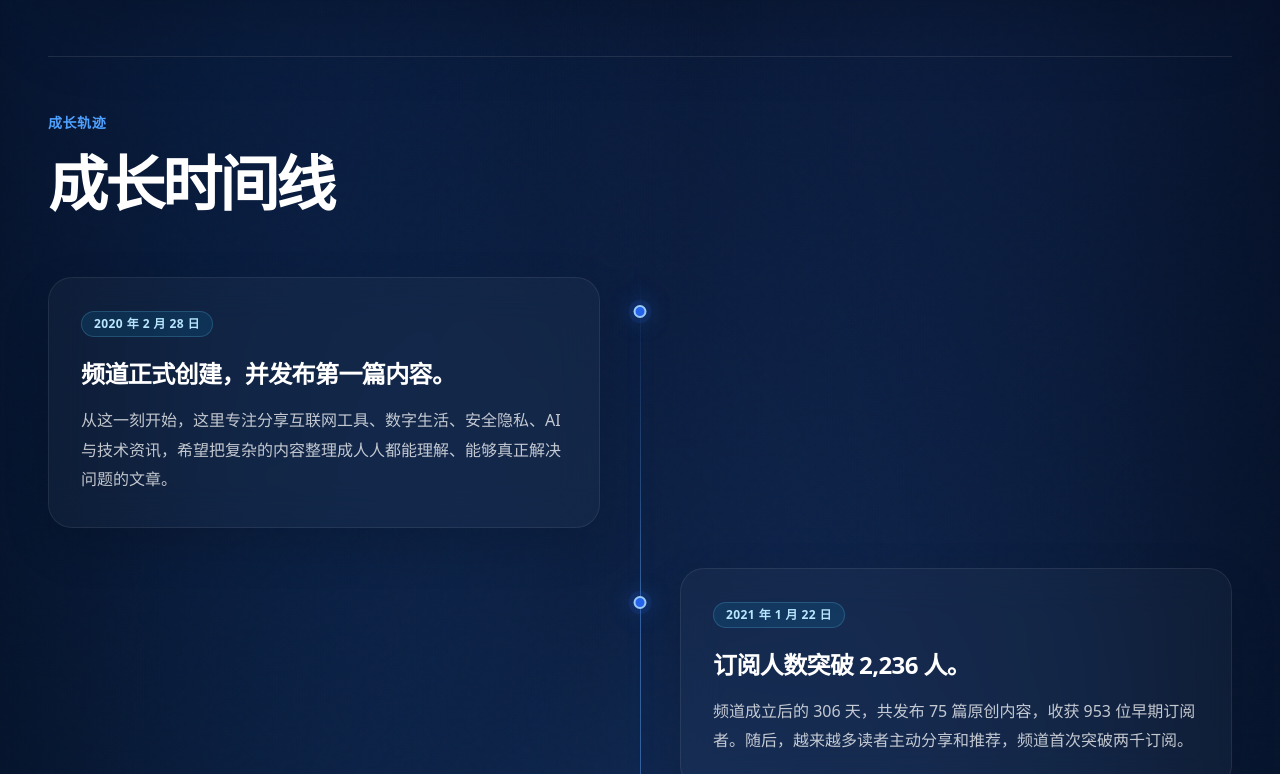
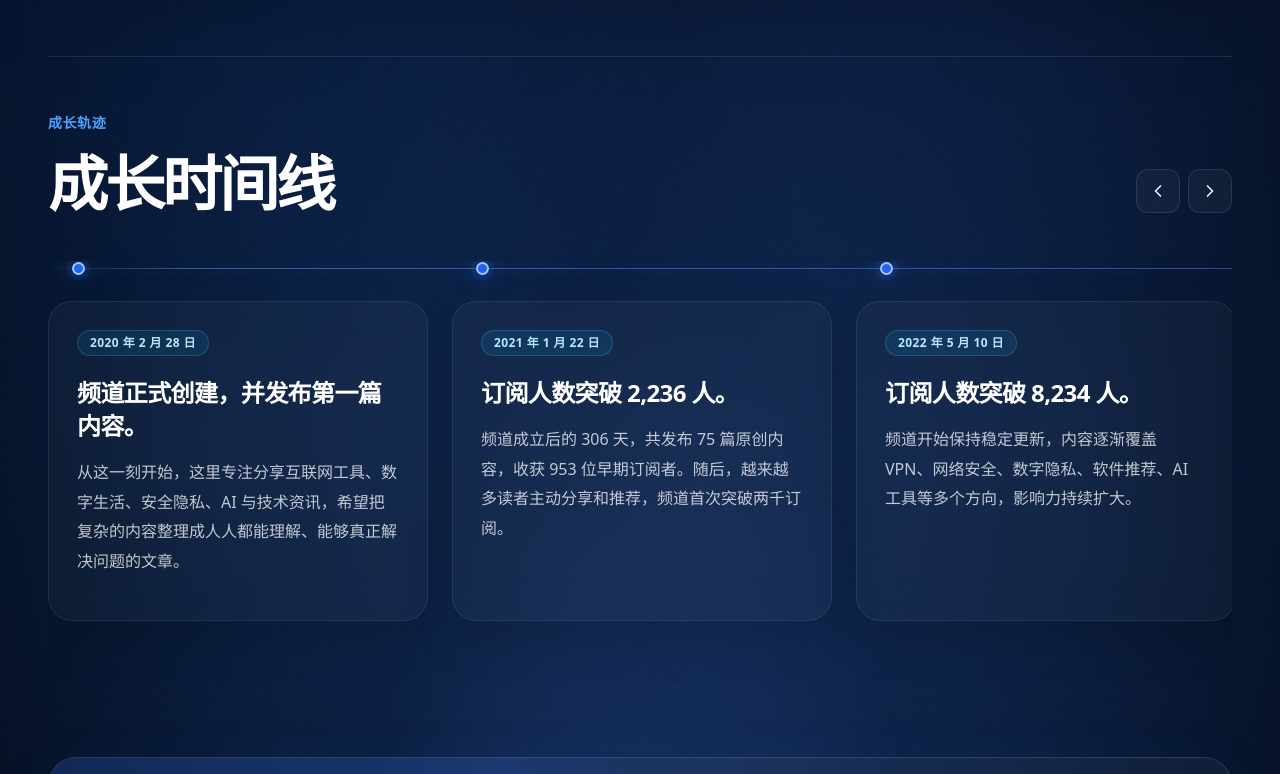
Before and after one commit to yrygsxm/appdo-about, a Next.js app: page / in a window 1280 px wide. Shown: the part 946-1720 px from the top of the page. Built offline with nearby package versions, Linux system fonts and the light colour scheme.

Commit message:
将成长时间线改为横向滑动

```diff
--- a/src/app/globals.css
+++ b/src/app/globals.css
@@ -740,11 +740,31 @@ html,
   box-shadow: 0 18px 44px rgb(12 95 205 / 0.18);
 }
 
-.timeline-line {
-  background: linear-gradient(180deg, transparent 0%, rgb(96 165 250 / 0.48) 9%, rgb(99 102 241 / 0.46) 90%, transparent 100%);
-  background-size: 100% 180%;
-  animation: timeline-flow 7s ease-in-out infinite;
+.timeline-line-horizontal {
+  background: linear-gradient(90deg, transparent 0%, rgb(96 165 250 / 0.48) 7%, rgb(99 102 241 / 0.46) 93%, transparent 100%);
+  background-size: 180% 100%;
+  animation: timeline-flow-horizontal 7s ease-in-out infinite;
   box-shadow: 0 0 18px rgb(59 130 246 / 0.24);
+}
+
+.timeline-horizontal {
+  scrollbar-width: thin;
+  scrollbar-color: rgb(96 165 250 / 0.34) transparent;
+  overscroll-behavior-x: contain;
+  -webkit-overflow-scrolling: touch;
+}
+
+.timeline-horizontal::-webkit-scrollbar {
+  height: 6px;
+}
+
+.timeline-horizontal::-webkit-scrollbar-track {
+  background: transparent;
+}
+
+.timeline-horizontal::-webkit-scrollbar-thumb {
+  border-radius: 999px;
+  background: rgb(96 165 250 / 0.3);
 }
 
 .timeline-dot {
@@ -901,9 +921,16 @@ html,
   box-shadow: 0 26px 58px rgb(37 99 235 / 0.14);
 }
 
-:root[data-theme="light"] .timeline-line {
-  background: linear-gradient(180deg, transparent 0%, rgb(37 99 235 / 0.42) 9%, rgb(79 70 229 / 0.38) 90%, transparent 100%);
+:root[data-theme="light"] .timeline-line-horizontal {
+  background: linear-gradient(90deg, transparent 0%, rgb(37 99 235 / 0.42) 7%, rgb(79 70 229 / 0.38) 93%, transparent 100%);
   box-shadow: 0 0 16px rgb(37 99 235 / 0.14);
+}
+
+:root[data-theme="light"] .timeline-control {
+  border-color: rgb(148 163 184 / 0.26);
+  background: rgb(255 255 255 / 0.72);
+  color: #1d4ed8;
+  box-shadow: inset 0 1px 0 rgb(255 255 255 / 0.86), 0 8px 20px rgb(30 64 175 / 0.07);
 }
 
 :root[data-theme="light"] .timeline-dot {
@@ -1082,13 +1109,13 @@ html,
   }
 }
 
-@keyframes timeline-flow {
+@keyframes timeline-flow-horizontal {
   0%,
   100% {
-    background-position: 50% 0%;
+    background-position: 0% 50%;
   }
   50% {
-    background-position: 50% 100%;
+    background-position: 100% 50%;
   }
 }
 
--- a/src/components/GrowthTimeline.tsx
+++ b/src/components/GrowthTimeline.tsx
@@ -1,7 +1,8 @@
 "use client";
 
 import { motion, useReducedMotion } from "framer-motion";
-import { Sparkles } from "lucide-react";
+import { ChevronLeft, ChevronRight, Sparkles } from "lucide-react";
+import { useRef } from "react";
 import { useLanguage } from "./LanguageProvider";
 import type { Locale } from "@/lib/i18n";
 
@@ -14,6 +15,8 @@ type TimelineEntry = {
 type TimelineCopy = {
   eyebrow: string;
   title: string;
+  previous: string;
+  next: string;
   entries: TimelineEntry[];
   closingTitle: string;
   closingParagraphs: string[];
@@ -23,6 +26,8 @@ const timelineCopy: Record<Locale, TimelineCopy> = {
   zh: {
     eyebrow: "成长轨迹",
     title: "成长时间线",
+    previous: "查看上一阶段",
+    next: "查看下一阶段",
     entries: [
       {
         date: "2020 年 2 月 28 日",
@@ -73,6 +78,8 @@ const timelineCopy: Record<Locale, TimelineCopy> = {
   ja: {
     eyebrow: "成長の軌跡",
     title: "成長タイムライン",
+    previous: "前のステージを見る",
+    next: "次のステージを見る",
     entries: [
       {
         date: "2020年2月28日",
@@ -123,6 +130,8 @@ const timelineCopy: Record<Locale, TimelineCopy> = {
   en: {
     eyebrow: "Our journey",
     title: "Growth timeline",
+    previous: "View previous milestone",
+    next: "View next milestone",
     entries: [
       {
         date: "February 28, 2020",
@@ -176,9 +185,18 @@ export function GrowthTimeline() {
   const reduceMotion = useReducedMotion();
   const { locale } = useLanguage();
   const copy = timelineCopy[locale];
+  const scrollerRef = useRef<HTMLDivElement>(null);
+
+  function scrollTimeline(direction: -1 | 1) {
+    const scroller = scrollerRef.current;
+    if (!scroller) return;
+    const distance = Math.min(scroller.clientWidth * 0.82, 430);
+    scroller.scrollBy({ left: direction * distance, behavior: reduceMotion ? "auto" : "smooth" });
+  }
 
   return (
     <section className="about-timeline-section mt-10 border-t border-white/[0.1] pt-10 sm:mt-12 sm:pt-12 lg:mt-14 lg:pt-14" aria-labelledby="growth-timeline-title">
+      <div className="flex items-end justify-between gap-6">
         <motion.div
           initial={{ opacity: 0, y: 26 }}
           whileInView={{ opacity: 1, y: 0 }}
@@ -188,32 +206,38 @@ export function GrowthTimeline() {
           <p className="text-sm font-semibold tracking-[0.04em] text-[#4ea1ff]">{copy.eyebrow}</p>
           <h2 id="growth-timeline-title" className="mt-5 text-4xl font-extrabold tracking-[-0.05em] text-white sm:text-5xl lg:text-6xl">{copy.title}</h2>
         </motion.div>
+        <div className="hidden shrink-0 gap-2 sm:flex">
+          <button type="button" onClick={() => scrollTimeline(-1)} className="timeline-control inline-flex h-11 w-11 items-center justify-center rounded-xl border border-white/10 bg-white/[0.04] text-sky-100 transition hover:border-sky-300/35 hover:bg-white/[0.08]" aria-label={copy.previous} title={copy.previous}>
+            <ChevronLeft className="h-5 w-5" aria-hidden="true" />
+          </button>
+          <button type="button" onClick={() => scrollTimeline(1)} className="timeline-control inline-flex h-11 w-11 items-center justify-center rounded-xl border border-white/10 bg-white/[0.04] text-sky-100 transition hover:border-sky-300/35 hover:bg-white/[0.08]" aria-label={copy.next} title={copy.next}>
+            <ChevronRight className="h-5 w-5" aria-hidden="true" />
+          </button>
+        </div>
+      </div>
 
-      <div className="relative mt-12 sm:mt-16">
-        <div className="timeline-line absolute bottom-0 left-[11px] top-0 w-px sm:left-1/2" aria-hidden="true" />
-        <div className="space-y-7 sm:space-y-10">
-          {copy.entries.map((entry, index) => {
-            const alignLeft = index % 2 === 0;
-            return (
-              <div key={entry.date} className="relative grid sm:grid-cols-2">
-                <span className="timeline-dot absolute left-[5px] top-7 z-10 h-[13px] w-[13px] rounded-full sm:left-1/2 sm:-translate-x-1/2" aria-hidden="true" />
+      <div className="timeline-scroll-shell relative mt-10 sm:mt-12">
+        <div className="timeline-line-horizontal absolute left-0 right-0 top-[7px] h-px" aria-hidden="true" />
+        <div ref={scrollerRef} className="timeline-horizontal flex snap-x snap-mandatory gap-5 overflow-x-auto pb-6 pt-0 sm:gap-6" aria-label={copy.title}>
+          {copy.entries.map((entry, index) => (
+            <div key={entry.date} className="relative w-[82vw] max-w-[390px] shrink-0 snap-start pt-10 sm:w-[380px]">
+              <span className="timeline-dot absolute left-6 top-[1px] z-10 h-[13px] w-[13px] rounded-full" aria-hidden="true" />
               <motion.article
-                  initial={{ opacity: 0, x: reduceMotion ? 0 : alignLeft ? -24 : 24, y: 14 }}
+                initial={{ opacity: 0, x: reduceMotion ? 0 : 24, y: 14 }}
                 whileInView={{ opacity: 1, x: 0, y: 0 }}
-                  viewport={{ once: true, amount: 0.2 }}
+                viewport={{ once: true, amount: 0.22 }}
                 whileHover={reduceMotion ? undefined : { y: -6 }}
                 transition={{ duration: reduceMotion ? 0 : 0.5, delay: reduceMotion ? 0 : Math.min(index, 4) * 0.05, ease: [0.16, 1, 0.3, 1] }}
-                  className={`timeline-card ml-9 rounded-[24px] border border-white/[0.08] bg-white/[0.03] p-6 shadow-[0_18px_48px_rgba(0,0,0,0.14)] backdrop-blur-[20px] sm:ml-0 sm:p-8 ${alignLeft ? "sm:mr-10" : "sm:col-start-2 sm:ml-10"}`}
+                className="timeline-card flex min-h-[320px] flex-col rounded-[24px] border border-white/[0.08] bg-white/[0.03] p-6 shadow-[0_18px_48px_rgba(0,0,0,0.14)] backdrop-blur-[20px] sm:p-7"
               >
-                  <p className="inline-flex rounded-full border border-sky-300/20 bg-sky-400/[0.1] px-3 py-1 text-xs font-semibold tracking-[0.035em] text-sky-200">{entry.date}</p>
+                <p className="inline-flex w-fit rounded-full border border-sky-300/20 bg-sky-400/[0.1] px-3 py-1 text-xs font-semibold tracking-[0.035em] text-sky-200">{entry.date}</p>
                 {entry.title ? <h3 className="mt-5 text-xl font-bold leading-snug tracking-[-0.025em] text-white sm:text-2xl">{entry.title}</h3> : null}
                 <div className="mt-4 space-y-4 text-sm leading-[1.85] text-white/75 sm:text-base">
                   {entry.paragraphs.map((paragraph) => <p key={paragraph}>{paragraph}</p>)}
                 </div>
               </motion.article>
             </div>
-            );
-          })}
+          ))}
         </div>
       </div>
 
```
Lines whose indentation alone changed are shown as unchanged.
